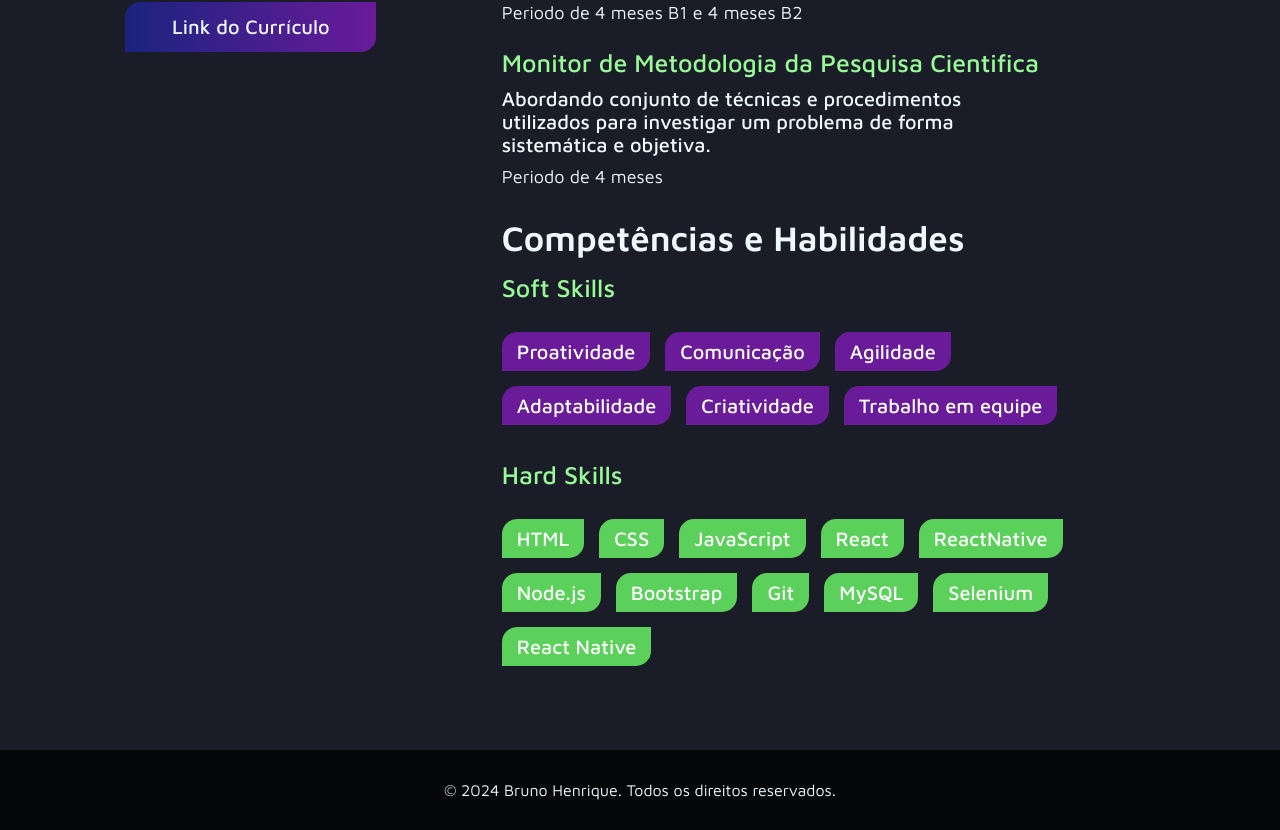
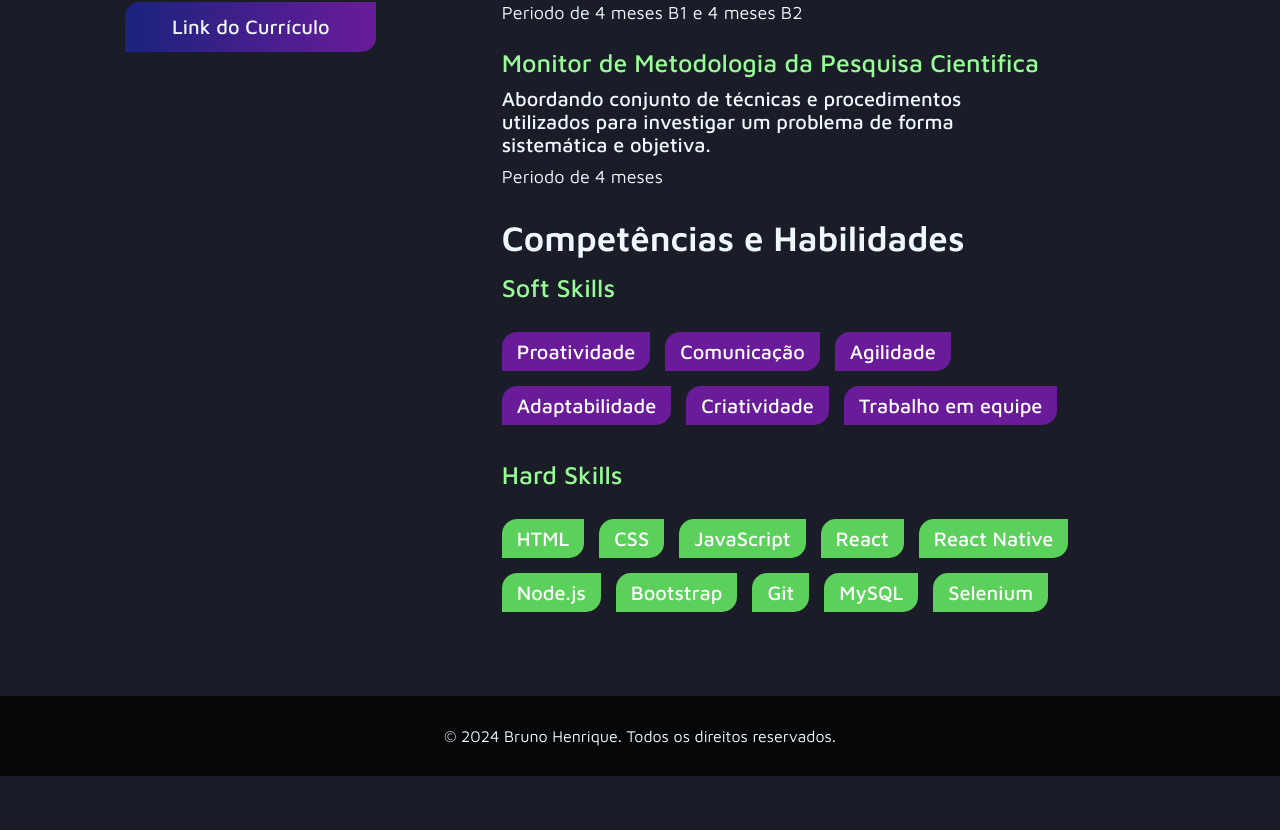
Before and after one commit to hbruunno/Portifolio, a React (Vite) app: page /curriculo in a window 1280 px wide. Shown: the part 679-1509 px from the top of the page. After the commit the page ends 1455 px from the top, so only its background shows below. Built offline with nearby package versions, Linux system fonts and the light colour scheme.

Commit message:
removendo hard skills duplicado

```diff
--- a/src/curriculo/Curriculo.jsx
+++ b/src/curriculo/Curriculo.jsx
@@ -17,13 +17,12 @@ export default function Curriculo() {
     {id: 2, nome: 'CSS'},
     {id: 3, nome: 'JavaScript'},
     {id: 4, nome: 'React'},
-    {id: 5, nome: 'ReactNative'},
+    {id: 5, nome: 'React Native'},
     {id: 6, nome: 'Node.js'},
     {id: 7, nome: 'Bootstrap'},
     {id: 8, nome: 'Git'},
     {id: 9, nome: 'MySQL'},
-    {id: 10, nome: 'Selenium'},
-    {id: 11, nome: 'React Native'},
+    {id: 10, nome: 'Selenium'}
 
   ]
 
```
